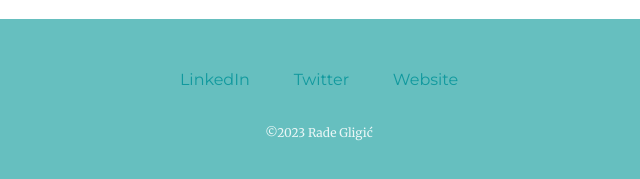
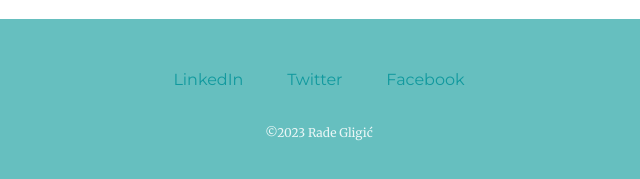
Before and after one commit to gligi123/my-page, a plain HTML site: page index.html in a window 1280 px wide. Shown: the part 2439-2618 px from the top of the page, 321-961 px from the left. Drawn offline with Linux system fonts and the light colour scheme.

Commit message:
add files via upload

```diff
--- a/index.html
+++ b/index.html
@@ -51,7 +51,7 @@
       <div class="bottom-container">
         <a class="footer-link" href="https://www.linkedin.com/">LinkedIn</a>
         <a class="footer-link" href="https://twitter.com/">Twitter</a>
-        <a class="footer-link" href="https://www.appbrewery.co/">Website</a>
+        <a class="footer-link" href=https://hr-hr.facebook.com/>Facebook</a>
         <p class="last">©2023 Rade Gligić</p>
       </div>
 
```
Also changed, not shown: CSS/styles.css (line endings or trailing spaces).
